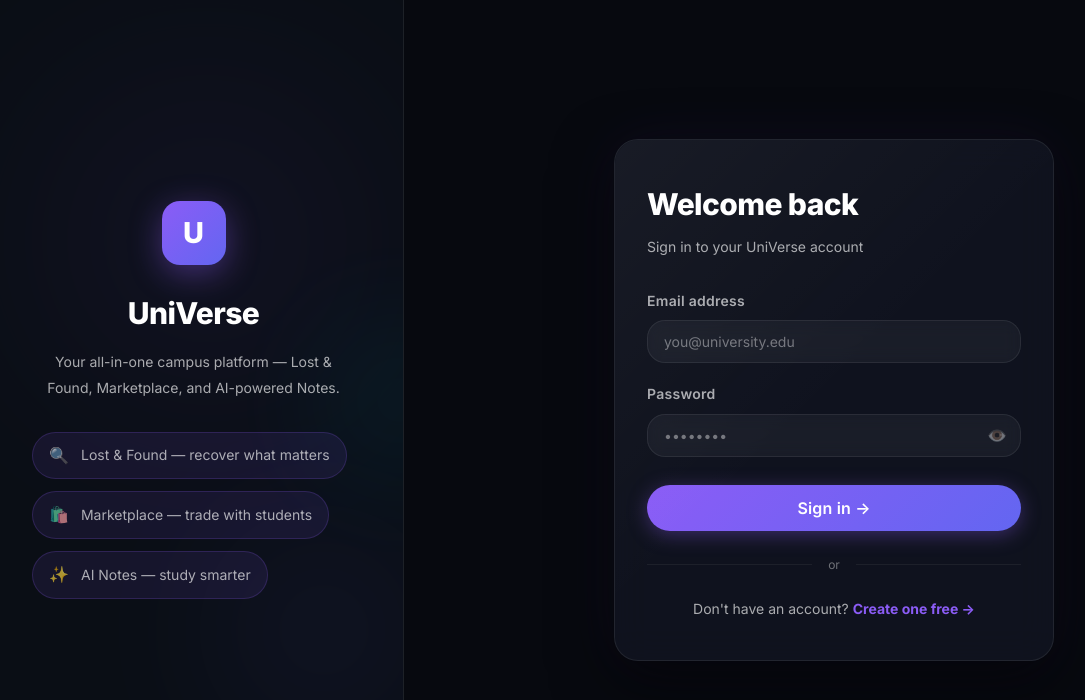
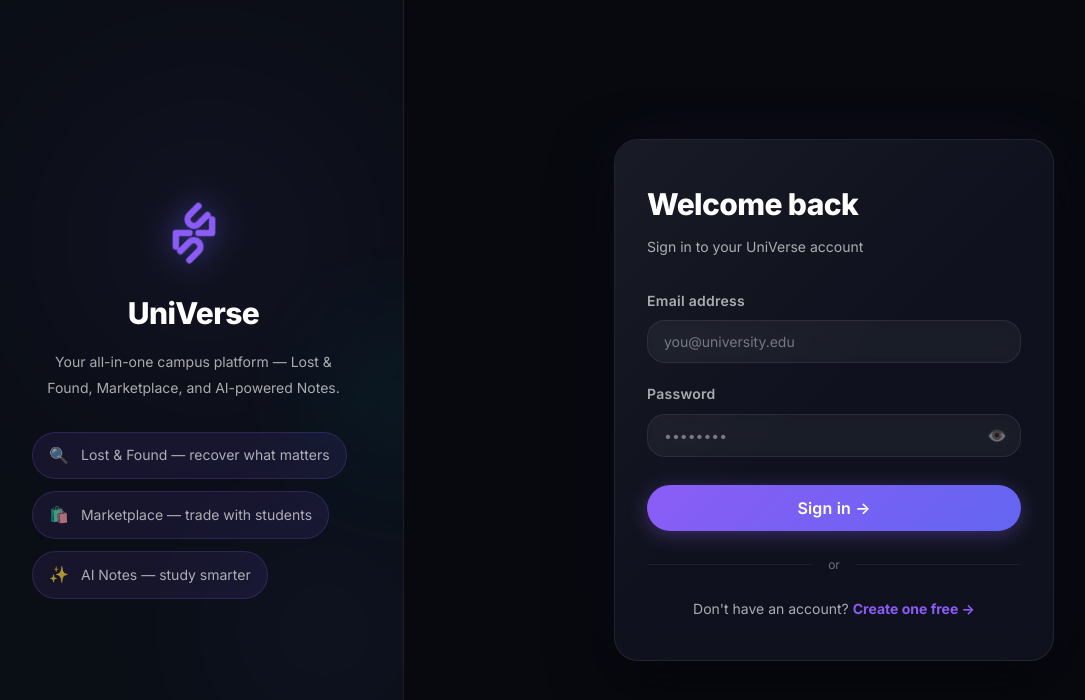
Before and after one commit to harshals01/UniVerse, a React (Vite) app in the folder frontend/: page /login in a window 1280 px wide. Shown: the top 700 px of the page, without its empty margins (16-1101 px from the left). Built offline with nearby package versions, Linux system fonts and the light colour scheme.

Commit message:
added new logo design

```diff
--- /dev/null
+++ b/frontend/src/components/common/Logo.jsx
@@ -0,0 +1,27 @@
+import React from 'react';
+
+export default function Logo({ size = 40, className = '', style = {} }) {
+  return (
+    <svg
+      width={size}
+      height={size}
+      viewBox="0 0 100 100"
+      fill="none"
+      stroke="currentColor"
+      strokeWidth="10"
+      strokeLinecap="round"
+      strokeLinejoin="round"
+      className={className}
+      style={{ transform: 'rotate(45deg)', ...style }}
+    >
+      {/* Top-Left: U */}
+      <path d="M 25 15 L 25 35 A 10 10 0 0 0 45 35 L 45 15" />
+      {/* Top-Right: < */}
+      <path d="M 55 15 L 70 30 L 55 45" />
+      {/* Bottom-Right: n */}
+      <path d="M 55 85 L 55 65 A 10 10 0 0 1 75 65 L 75 85" />
+      {/* Bottom-Left: > */}
+      <path d="M 45 55 L 30 70 L 45 85" />
+    </svg>
+  );
+}
--- a/frontend/src/components/common/Navbar.jsx
+++ b/frontend/src/components/common/Navbar.jsx
@@ -11,6 +11,7 @@ import {
   Sparkles, UserCircle, LogOut, Bell, X, Menu,
   ChevronDown,
 } from 'lucide-react';
+import Logo from './Logo';
 
 const NAV_LINKS = [
   { to: '/',            label: 'Dashboard',   Icon: LayoutDashboard, id: 'nav-home'        },
@@ -45,7 +46,7 @@ export default function Navbar() {
       <aside className="uv-sidebar">
         {/* Logo */}
         <NavLink to="/" id="nav-logo" className="uv-sidebar-logo">
-          <div className="uv-logo-mark">U</div>
+          <Logo size={28} style={{ color: 'var(--color-primary)', filter: 'drop-shadow(0 0 8px rgba(99,102,241,0.5))' }} />
           <span className="uv-logo-text">UniVerse</span>
         </NavLink>
 
@@ -156,7 +157,7 @@ export default function Navbar() {
         <div className="uv-drawer-overlay" onClick={() => setDrawerOpen(false)}>
           <div className="uv-drawer animate-slide-left" onClick={e => e.stopPropagation()}>
             <div className="uv-drawer-header">
-              <div className="uv-logo-mark" style={{ width: 28, height: 28, fontSize: '0.8rem' }}>U</div>
+              <Logo size={28} style={{ color: 'var(--color-primary)' }} />
               <span style={{ fontWeight: 800, fontSize: 'var(--text-base)' }}>UniVerse</span>
               <button className="btn-icon" style={{ marginLeft: 'auto' }} onClick={() => setDrawerOpen(false)}>
                 <X size={16} />
--- a/frontend/src/pages/Login.jsx
+++ b/frontend/src/pages/Login.jsx
@@ -15,6 +15,7 @@ import toast from 'react-hot-toast';
 import { authApi } from '../api/authApi.js';
 import { useAuth } from '../context/AuthContext.jsx';
 import Spinner from '../components/common/Spinner.jsx';
+import Logo from '../components/common/Logo.jsx';
 import { useFormValidation, rules } from '../hooks/useFormValidation.js';
 
 export default function Login() {
@@ -70,16 +71,15 @@ export default function Login() {
 
         <div style={{ position: 'relative', zIndex: 1, textAlign: 'center', maxWidth: 360 }}>
           {/* Brand mark */}
-          <div style={{
-            width: 64, height: 64, borderRadius: 18,
-            background: 'linear-gradient(135deg, #8B5CF6, #6366F1)',
-            display: 'flex', alignItems: 'center', justifyContent: 'center',
-            fontSize: '1.8rem', color: '#fff', fontWeight: 800,
-            margin: '0 auto var(--space-6)',
-            boxShadow: '0 8px 32px rgba(139,92,246,0.40)',
-          }}>
-            U
-          </div>
+          <Logo
+            size={64}
+            style={{
+              color: 'var(--color-primary)',
+              margin: '0 auto var(--space-6)',
+              filter: 'drop-shadow(0 0 16px rgba(99,102,241,0.6))',
+              display: 'block'
+            }}
+          />
 
           <h2 style={{ fontSize: 'var(--text-3xl)', fontWeight: 800, marginBottom: 'var(--space-3)', letterSpacing: '-0.02em' }}>
             UniVerse
```
